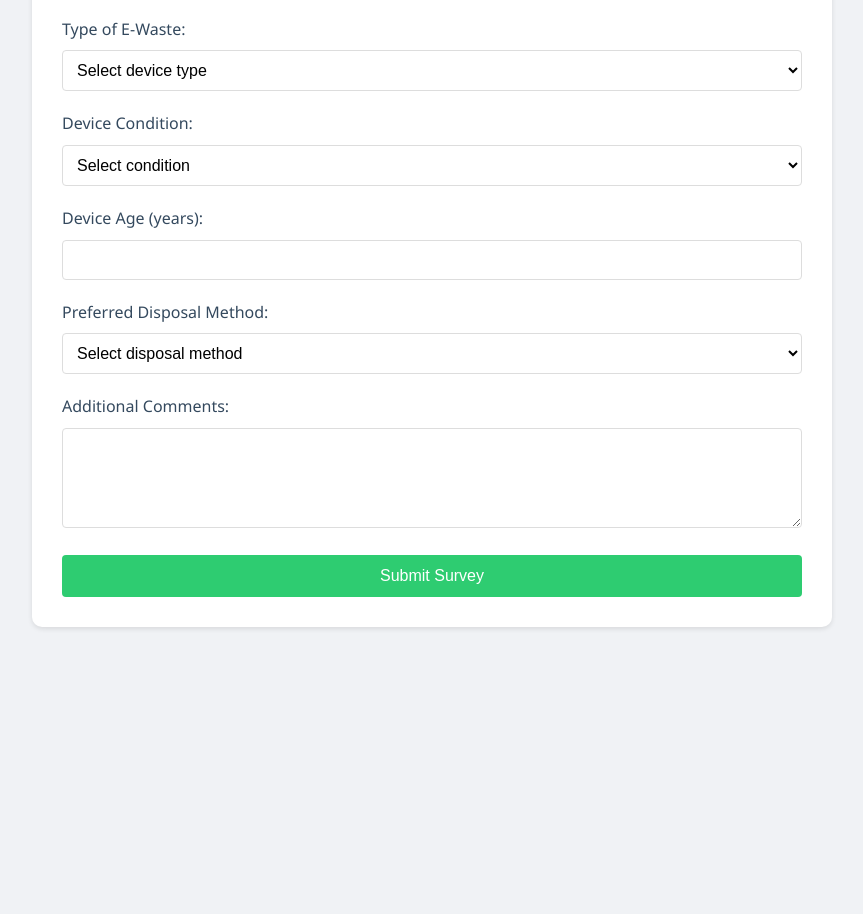
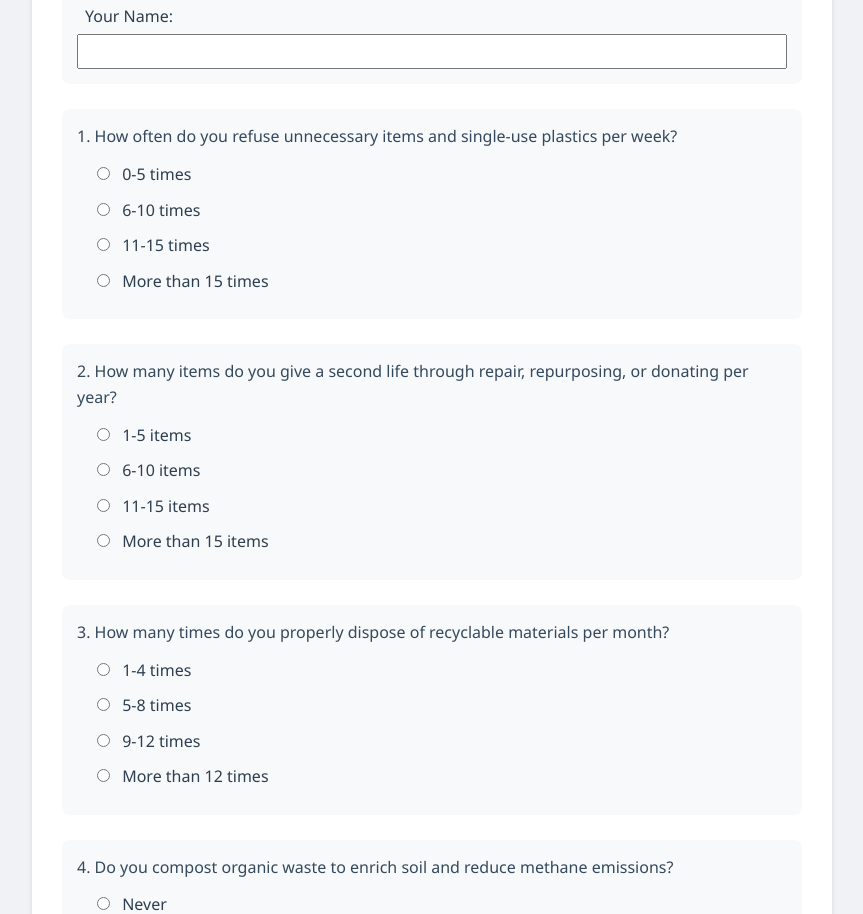
Before and after one commit to ichorev/e-waste, a website: page index.html in a window 1280 px wide. Shown: the part 208-1122 px from the top of the page, without its empty margins (208-1071 px from the left). Before the commit the page ends 855 px from the top, so only its background shows below. Drawn offline with Linux system fonts and the light colour scheme.

Commit message:
Update index.html

```diff
--- a/index.html
+++ b/index.html
@@ -3,7 +3,7 @@
 <head>
     <meta charset="UTF-8">
     <meta name="viewport" content="width=device-width, initial-scale=1.0">
-    <title>E-Waste Survey</title>
+    <title>Environmental Behavior Survey</title>
     <style>
         * {
             margin: 0;
@@ -34,31 +34,30 @@
         }
 
         .form-group {
-            margin-bottom: 20px;
+            margin-bottom: 25px;
+            padding: 15px;
+            border-radius: 8px;
+            background-color: #f8f9fa;
+        }
+
+        .question {
+            font-weight: 500;
+            color: #34495e;
+            margin-bottom: 12px;
+        }
+
+        .options {
+            margin-left: 20px;
+        }
+
+        .radio-option {
+            margin: 10px 0;
         }
 
         label {
-            display: block;
-            margin-bottom: 8px;
-            color: #34495e;
-            font-weight: 500;
-        }
-
-        input, select, textarea {
-            width: 100%;
-            padding: 10px;
-            border: 1px solid #ddd;
-            border-radius: 4px;
-            font-size: 16px;
-        }
-
-        select {
-            background-color: white;
-        }
-
-        textarea {
-            resize: vertical;
-            min-height: 100px;
+            display: inline-block;
+            margin-left: 8px;
+            color: #2c3e50;
         }
 
         button {
@@ -94,62 +93,156 @@
             border-radius: 4px;
             display: none;
         }
+
+        .nav-buttons {
+            margin-bottom: 20px;
+            text-align: center;
+        }
+
+        .nav-buttons a {
+            display: inline-block;
+            padding: 10px 20px;
+            background-color: #3498db;
+            color: white;
+            text-decoration: none;
+            border-radius: 4px;
+            margin: 0 10px;
+        }
+
+        .nav-buttons a:hover {
+            background-color: #2980b9;
+        }
     </style>
 </head>
 <body>
     <div class="container">
-        <h1>E-Waste Survey</h1>
+        <div class="nav-buttons">
+            <a href="/results">View Results</a>
+        </div>
+
+        <h1>Environmental Behavior Survey</h1>
         <div id="successMessage" class="success-message">Survey submitted successfully!</div>
         <div id="errorMessage" class="error-message">Error submitting survey. Please try again.</div>
 
         <form id="surveyForm">
             <div class="form-group">
-                <label for="name">Name:</label>
-                <input type="text" id="name" required>
+                <label for="name">Your Name:</label>
+                <input type="text" id="name" required style="width: 100%; padding: 8px; margin-top: 5px;">
             </div>
 
             <div class="form-group">
-                <label for="deviceType">Type of E-Waste:</label>
-                <select id="deviceType" required>
-                    <option value="">Select device type</option>
-                    <option value="smartphone">Smartphone</option>
-                    <option value="laptop">Laptop</option>
-                    <option value="tablet">Tablet</option>
-                    <option value="desktop">Desktop Computer</option>
-                    <option value="printer">Printer</option>
-                    <option value="other">Other</option>
-                </select>
+                <div class="question">1. How often do you refuse unnecessary items and single-use plastics per week?</div>
+                <div class="options">
+                    <div class="radio-option">
+                        <input type="radio" id="refuse1" name="refuseFrequency" value="0-5" required>
+                        <label for="refuse1">0-5 times</label>
+                    </div>
+                    <div class="radio-option">
+                        <input type="radio" id="refuse2" name="refuseFrequency" value="6-10">
+                        <label for="refuse2">6-10 times</label>
+                    </div>
+                    <div class="radio-option">
+                        <input type="radio" id="refuse3" name="refuseFrequency" value="11-15">
+                        <label for="refuse3">11-15 times</label>
+                    </div>
+                    <div class="radio-option">
+                        <input type="radio" id="refuse4" name="refuseFrequency" value="15+">
+                        <label for="refuse4">More than 15 times</label>
+                    </div>
+                </div>
             </div>
 
             <div class="form-group">
-                <label for="condition">Device Condition:</label>
-                <select id="condition" required>
-                    <option value="">Select condition</option>
-                    <option value="working">Working</option>
-                    <option value="partially-working">Partially Working</option>
-                    <option value="not-working">Not Working</option>
-                </select>
+                <div class="question">2. How many items do you give a second life through repair, repurposing, or donating per year?</div>
+                <div class="options">
+                    <div class="radio-option">
+                        <input type="radio" id="repair1" name="repairFrequency" value="1-5" required>
+                        <label for="repair1">1-5 items</label>
+                    </div>
+                    <div class="radio-option">
+                        <input type="radio" id="repair2" name="repairFrequency" value="6-10">
+                        <label for="repair2">6-10 items</label>
+                    </div>
+                    <div class="radio-option">
+                        <input type="radio" id="repair3" name="repairFrequency" value="11-15">
+                        <label for="repair3">11-15 items</label>
+                    </div>
+                    <div class="radio-option">
+                        <input type="radio" id="repair4" name="repairFrequency" value="15+">
+                        <label for="repair4">More than 15 items</label>
+                    </div>
+                </div>
             </div>
 
             <div class="form-group">
-                <label for="age">Device Age (years):</label>
-                <input type="number" id="age" min="0" required>
+                <div class="question">3. How many times do you properly dispose of recyclable materials per month?</div>
+                <div class="options">
+                    <div class="radio-option">
+                        <input type="radio" id="recycle1" name="recycleFrequency" value="1-4" required>
+                        <label for="recycle1">1-4 times</label>
+                    </div>
+                    <div class="radio-option">
+                        <input type="radio" id="recycle2" name="recycleFrequency" value="5-8">
+                        <label for="recycle2">5-8 times</label>
+                    </div>
+                    <div class="radio-option">
+                        <input type="radio" id="recycle3" name="recycleFrequency" value="9-12">
+                        <label for="recycle3">9-12 times</label>
+                    </div>
+                    <div class="radio-option">
+                        <input type="radio" id="recycle4" name="recycleFrequency" value="12+">
+                        <label for="recycle4">More than 12 times</label>
+                    </div>
+                </div>
             </div>
 
             <div class="form-group">
-                <label for="disposal">Preferred Disposal Method:</label>
-                <select id="disposal" required>
-                    <option value="">Select disposal method</option>
-                    <option value="recycle">Recycle</option>
-                    <option value="donate">Donate</option>
-                    <option value="sell">Sell</option>
-                    <option value="trade-in">Trade-in</option>
-                </select>
+                <div class="question">4. Do you compost organic waste to enrich soil and reduce methane emissions?</div>
+                <div class="options">
+                    <div class="radio-option">
+                        <input type="radio" id="compost1" name="compostHabit" value="never" required>
+                        <label for="compost1">Never</label>
+                    </div>
+                    <div class="radio-option">
+                        <input type="radio" id="compost2" name="compostHabit" value="sometimes">
+                        <label for="compost2">Sometimes</label>
+                    </div>
+                    <div class="radio-option">
+                        <input type="radio" id="compost3" name="compostHabit" value="regularly">
+                        <label for="compost3">Regularly</label>
+                    </div>
+                    <div class="radio-option">
+                        <input type="radio" id="compost4" name="compostHabit" value="always">
+                        <label for="compost4">Always</label>
+                    </div>
+                </div>
             </div>
 
             <div class="form-group">
-                <label for="comments">Additional Comments:</label>
-                <textarea id="comments"></textarea>
+                <div class="question">5. How often do you choose durable, long-lasting products over cheaper alternatives?</div>
+                <div class="options">
+                    <div class="radio-option">
+                        <input type="radio" id="durable1" name="durableChoice" value="rarely" required>
+                        <label for="durable1">Rarely</label>
+                    </div>
+                    <div class="radio-option">
+                        <input type="radio" id="durable2" name="durableChoice" value="sometimes">
+                        <label for="durable2">Sometimes</label>
+                    </div>
+                    <div class="radio-option">
+                        <input type="radio" id="durable3" name="durableChoice" value="often">
+                        <label for="durable3">Often</label>
+                    </div>
+                    <div class="radio-option">
+                        <input type="radio" id="durable4" name="durableChoice" value="always">
+                        <label for="durable4">Always</label>
+                    </div>
+                </div>
+            </div>
+
+            <div class="form-group">
+                <label for="comments">Additional Comments (Optional):</label>
+                <textarea id="comments" style="width: 100%; padding: 8px; margin-top: 5px; min-height: 100px;"></textarea>
             </div>
 
             <button type="submit">Submit Survey</button>
@@ -165,10 +258,11 @@
 
             const formData = {
                 name: document.getElementById('name').value,
-                deviceType: document.getElementById('deviceType').value,
-                condition: document.getElementById('condition').value,
-                age: document.getElementById('age').value,
-                disposal: document.getElementById('disposal').value,
+                refuseFrequency: document.querySelector('input[name="refuseFrequency"]:checked').value,
+                repairFrequency: document.querySelector('input[name="repairFrequency"]:checked').value,
+                recycleFrequency: document.querySelector('input[name="recycleFrequency"]:checked').value,
+                compostHabit: document.querySelector('input[name="compostHabit"]:checked').value,
+                durableChoice: document.querySelector('input[name="durableChoice"]:checked').value,
                 comments: document.getElementById('comments').value
             };
 
```
